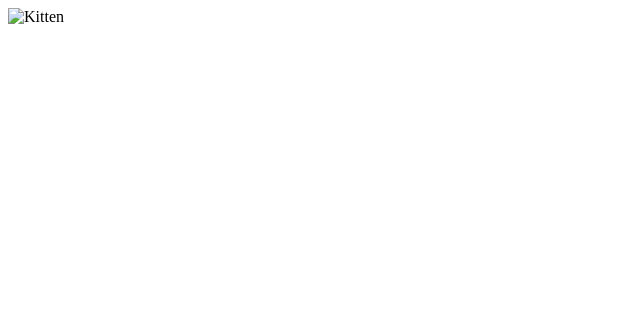
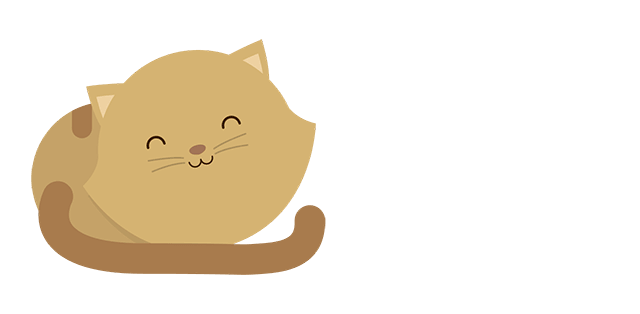
Before and after one commit to antocerdag/kitten-laboratoria, a plain HTML site: page index.html in a window 1280 px wide. Shown: the whole page, without its empty margins (0-640 px from the left). Drawn offline with Linux system fonts and the light colour scheme.

Commit message:
correccion nombres img

```diff
--- a/index.html
+++ b/index.html
@@ -9,9 +9,9 @@
 <body>
 	<div class="container flex-container">
 		<picture>
-			<source srcset="assets/img/kitten-large.png" media="(min-width: 825px)">
-			<source srcset="assets/img/kitten-medium.png" media="(min-width: 535px)">
-			<img src="assets/img/kitten-small.png" alt="Kitten">
+			<source src="assets/img/Copia de kitten-large.png" media="(min-width: 825px)">
+			<source srcs="assets/img/Copia de kitten-medium.png" media="(min-width: 535px)">
+			<img src="assets/img/Copia de kitten-small.png" alt="Kitten">
 		</picture>
 	</div>
 </body>
--- /dev/null
+++ b/style.css
@@ -0,0 +1,17 @@
+*{
+	margin: 0;
+	padding: 0;
+}
+
+.flex-container{
+	display: flex;
+}
+
+.container{
+	width: 100vw;
+	height: 100vh;
+	background-image: url(../kitten-laboratoria/assets/img/Copia de Landscape.jpg);
+	justify-content: center;
+	background-size: cover;
+	align-items: flex-end;
+}
```
